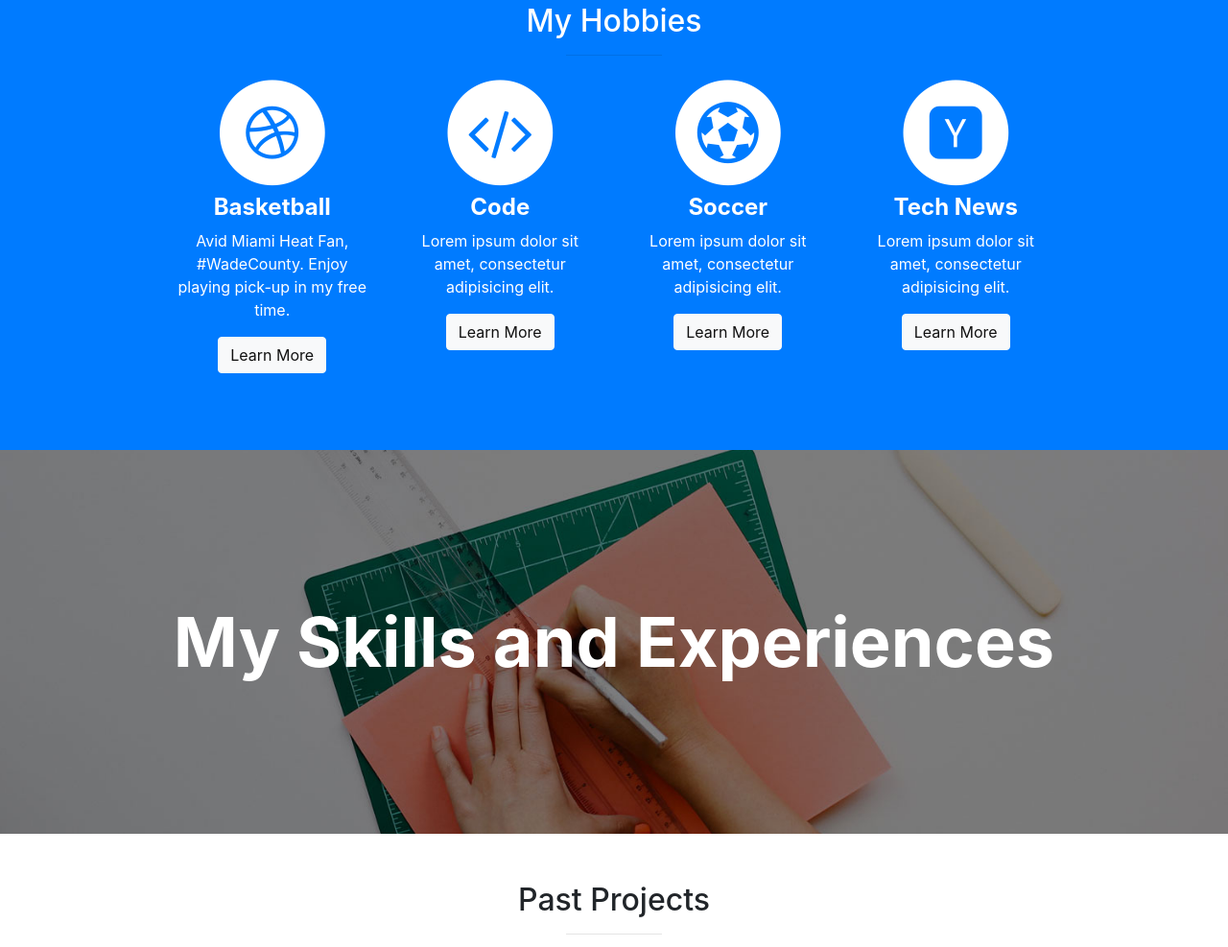
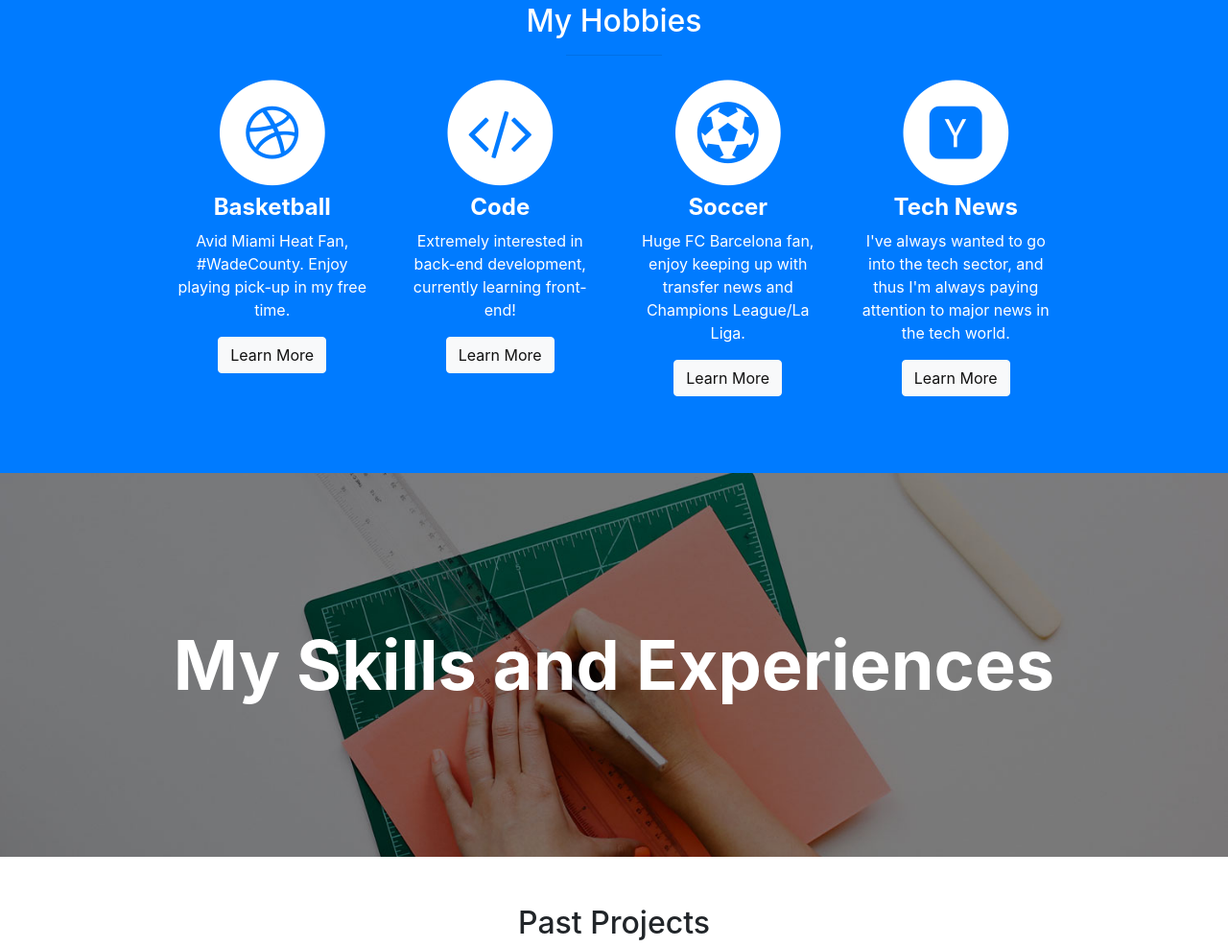
Before and after one commit to akshatdas/akshatdas.github.io, a website with bundled scripts: page index.html in a window 1280 px wide. Shown: the part 1078-2065 px from the top of the page at 96% size. Built offline with nearby package versions, Linux system fonts and the light colour scheme.

Commit message:
Added links to blog

```diff
--- a/index.html
+++ b/index.html
@@ -84,7 +84,7 @@
                     <strong>Basketball</strong>
                   </h4>
                   <p>Avid Miami Heat Fan, #WadeCounty. Enjoy playing pick-up in my free time.</p>
-                  <a href="#" class="btn btn-light">Learn More</a>
+                  <a href="https://akshatdas.github.io/blog/" target="_ blank" class="btn btn-light">Learn More</a>
                 </div>
               </div>
               <div class="col-md-3 col-sm-6">
@@ -96,8 +96,8 @@
                   <h4>
                     <strong>Code</strong>
                   </h4>
-                  <p>Lorem ipsum dolor sit amet, consectetur adipisicing elit.</p>
-                  <a href="#" class="btn btn-light">Learn More</a>
+                  <p>Extremely interested in back-end development, currently learning front-end!</p>
+                  <a href="https://www.github.com/akshatdas" target="_ blank" class="btn btn-light">Learn More</a>
                 </div>
               </div>
               <div class="col-md-3 col-sm-6">
@@ -109,8 +109,8 @@
                   <h4>
                     <strong>Soccer</strong>
                   </h4>
-                  <p>Lorem ipsum dolor sit amet, consectetur adipisicing elit.</p>
-                  <a href="#" class="btn btn-light">Learn More</a>
+                  <p>Huge FC Barcelona fan, enjoy keeping up with transfer news and Champions League/La Liga.</p>
+                  <a href="https://akshatdas.github.io/blog" target="_ blank" class="btn btn-light">Learn More</a>
                 </div>
               </div>
               <div class="col-md-3 col-sm-6">
@@ -122,8 +122,8 @@
                   <h4>
                     <strong>Tech News</strong>
                   </h4>
-                  <p>Lorem ipsum dolor sit amet, consectetur adipisicing elit.</p>
-                  <a href="#" class="btn btn-light">Learn More</a>
+                  <p>I've always wanted to go into the tech sector, and thus I'm always paying attention to major news in the tech world.</p>
+                  <a href="https://akshatdas.github.io/blog" target="_ blank" class="btn btn-light">Learn More</a>
                 </div>
               </div>
             </div>
```
Also changed, not shown: 1 other file.
